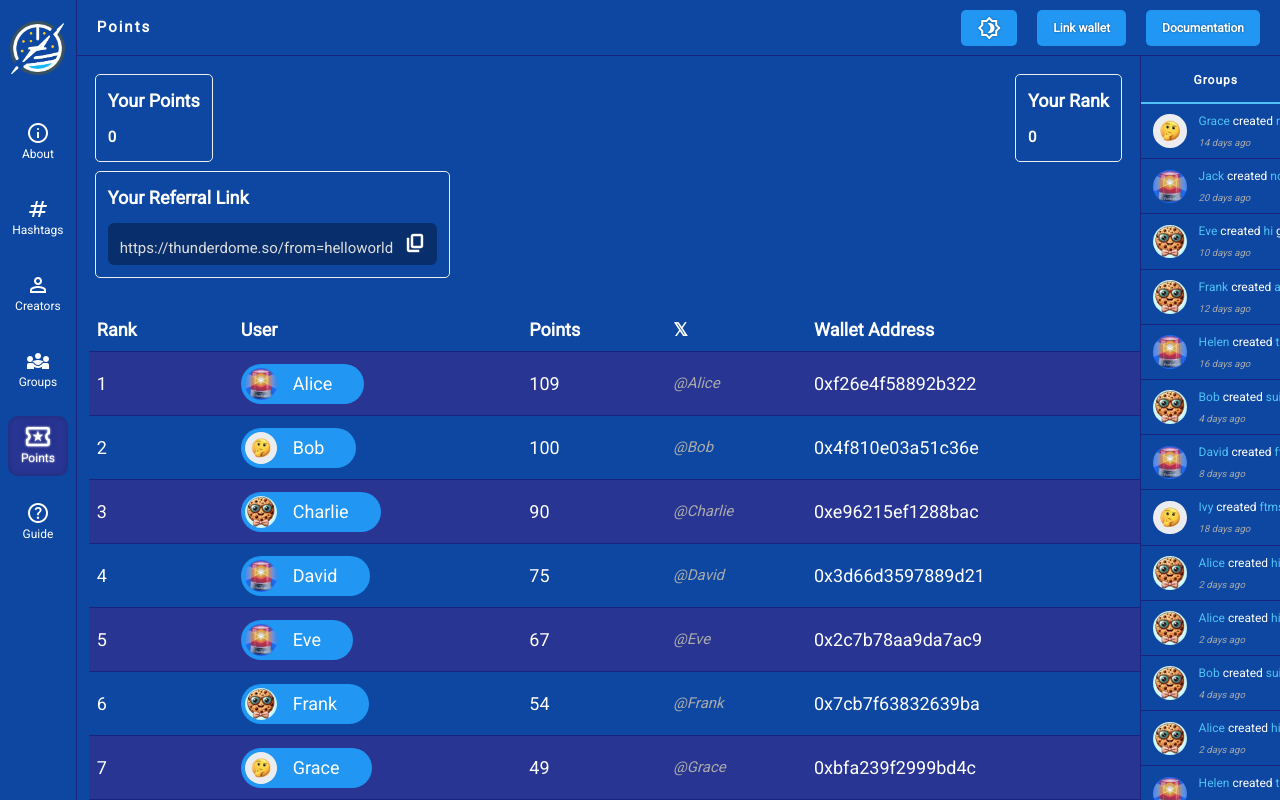
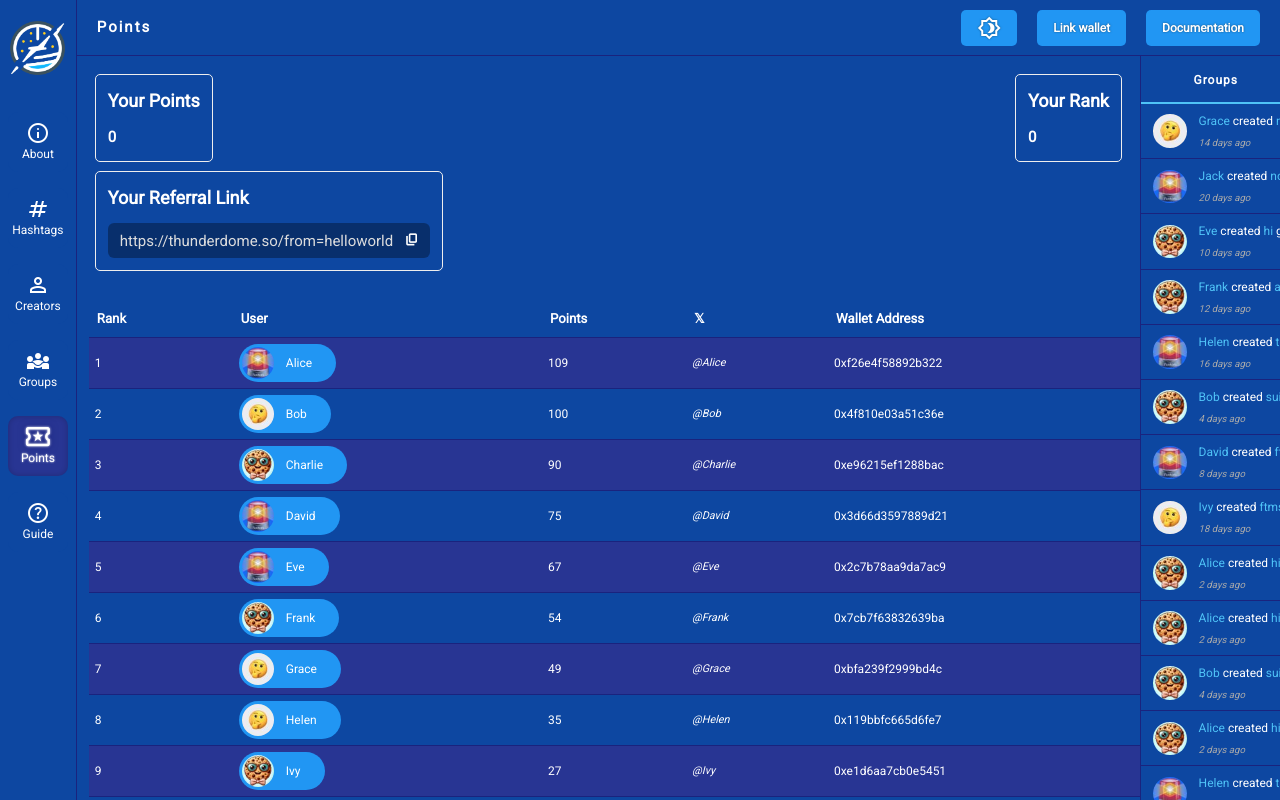
Before and after one commit to takosenpai2687/thunderdome-remastered, a Vue app: page /points in a window 1280 px wide. Shown: the top 800 px of the page. Built offline with nearby package versions, Linux system fonts and the light colour scheme; a web font is replaced by a local one.

Commit message:
style: points page font size

```diff
--- a/src/pages/PointsPage.vue
+++ b/src/pages/PointsPage.vue
@@ -50,8 +50,8 @@
                                 </button>
                             </td>
                             <td>{{ player.points }}</td>
-                            <td class="x-text">{{ player.x }}</td>
-                            <td class="text-gray-400">{{ player.wallet }}</td>
+                            <td class="x-text text-gray-300">{{ player.x }}</td>
+                            <td class="text-gray-300">{{ player.wallet }}</td>
                         </tr>
 
                     </tbody>
@@ -160,7 +160,7 @@ export default {
 
                         .icon {
                             margin-top: 4px;
-                            font-size: 20px;
+                            font-size: 1.1rem;
                             font-weight: bolder;
                             color: #fff;
                             margin-left: 8px;
@@ -201,7 +201,7 @@ export default {
 
                 thead {
                     color: #fff;
-                    font-size: 18px;
+                    font-size: 1.1rem;
                     font-weight: bolder;
                     position: sticky;
                     background-color: var(--primary-color);
@@ -219,13 +219,13 @@ export default {
                 tbody {
                     tr {
                         color: #fff;
-                        font-size: 18px;
+                        font-size: 1rem;
                         font-weight: normal;
-                        height: 64px;
+                        height: 3rem;
 
                         td {
                             height: 100%;
-                            padding: 8px;
+                            padding: .5rem;
                             border-bottom: 1px solid var(--line-color);
                         }
 
@@ -234,8 +234,7 @@ export default {
                         }
 
                         .x-text {
-                            color: var(--gray-font);
-                            font-size: 15px;
+                            font-size: 0.9rem;
                             font-style: italic;
                             user-select: none;
 
@@ -255,8 +254,8 @@ export default {
                             overflow: hidden;
                             user-select: none;
                             transition: all .2s ease-out;
-                            padding: 4px 32px 4px 4px;
-                            gap: 16px;
+                            padding: .25rem 2rem .25rem .25rem;
+                            gap: 1rem;
 
                             &:hover {
                                 background-color: var(--btn-hover-color);
```
